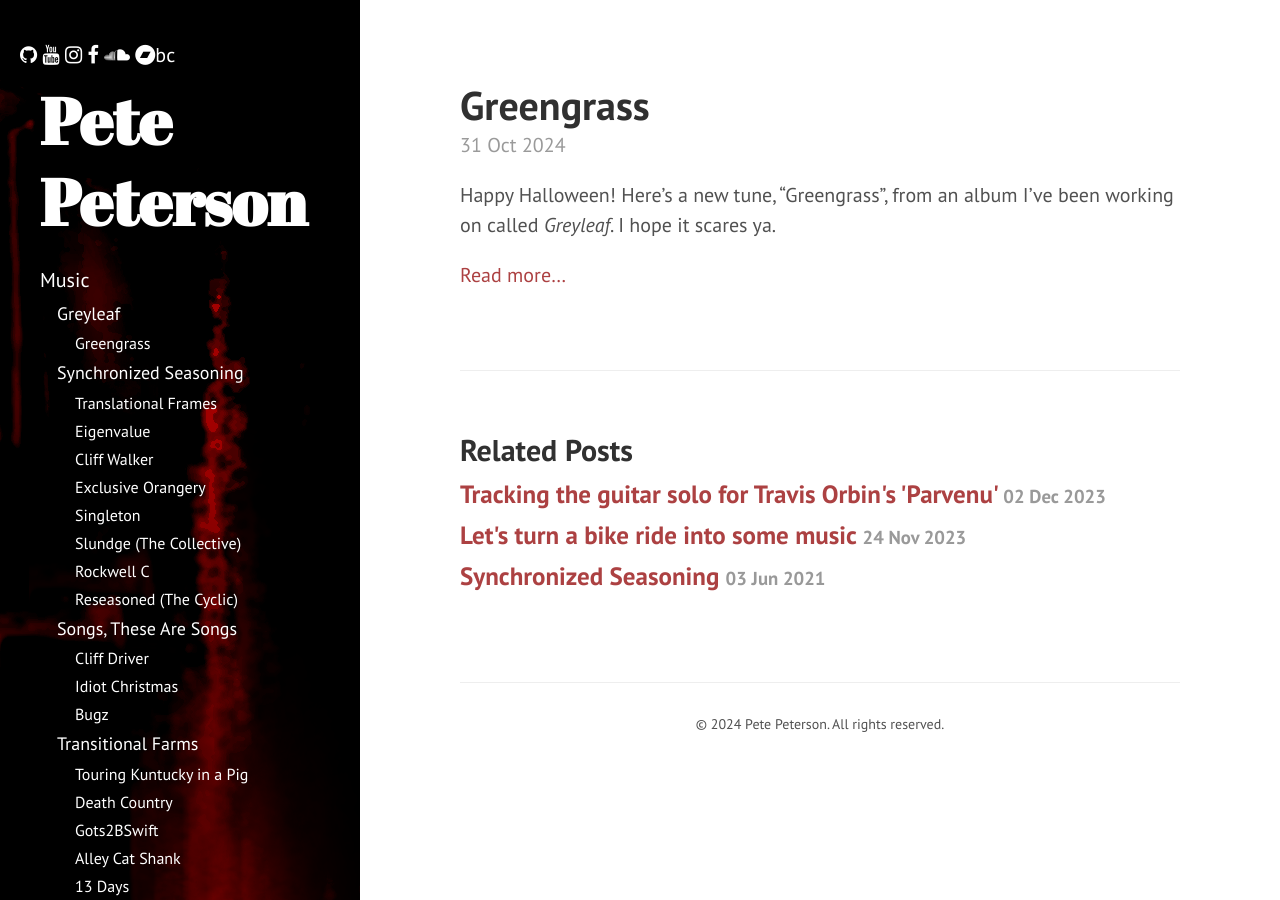
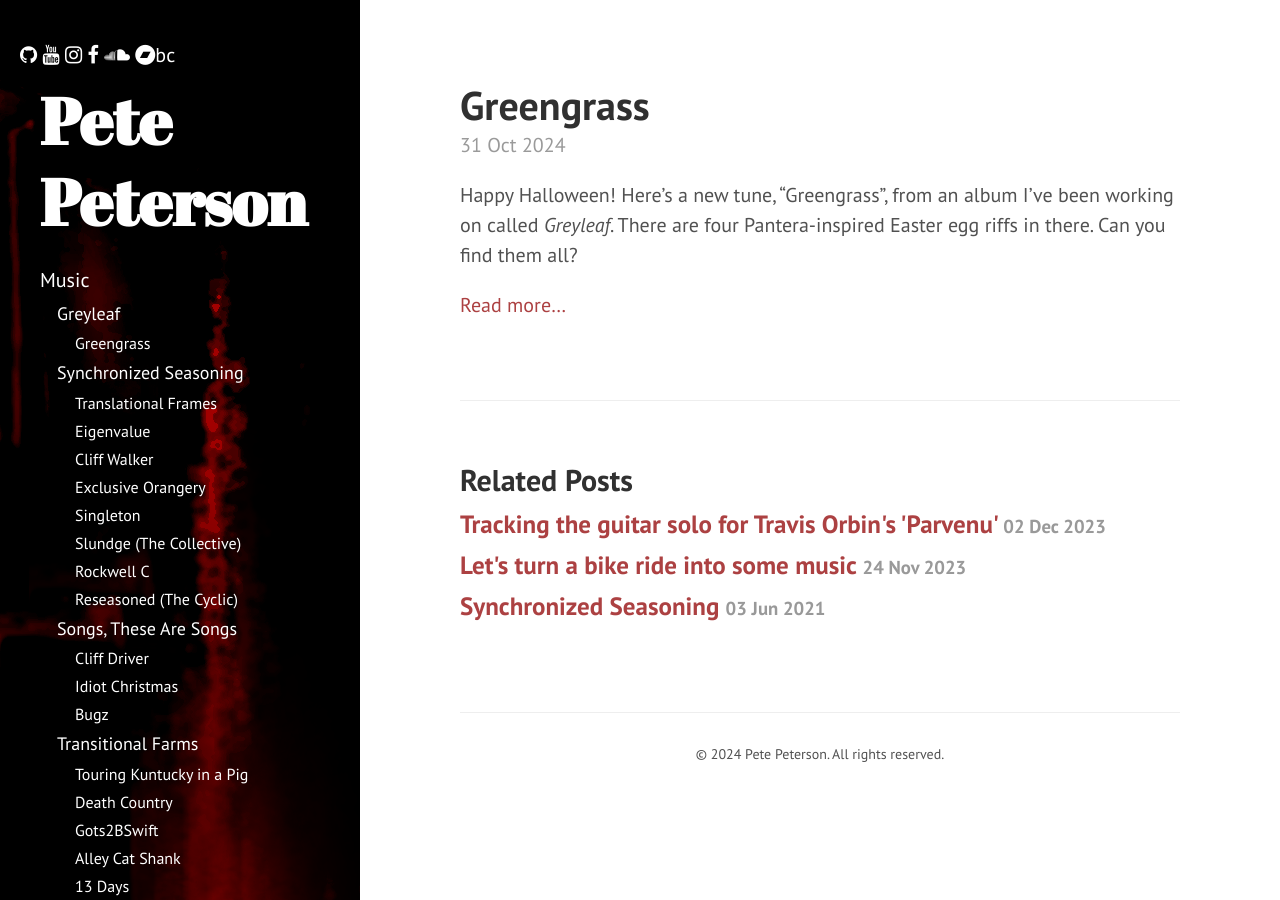
Before and after one commit to petepm/petepm.github.io, a Jekyll site: the page built from _posts/2024-10-31-greengrass.md, in a window 1280 px wide. Built offline with Jekyll 4.4.1, drawn with Linux system fonts in a browser that asks for light colours; nearby versions of some CDN libraries.

Commit message:
Add note about Pantera riffs

```diff
--- a/_posts/2024-10-31-greengrass.md
+++ b/_posts/2024-10-31-greengrass.md
@@ -12,6 +12,7 @@ categories:
 Happy Halloween!
 Here's a new tune, "Greengrass", from an album I've
 been working on called _Greyleaf_.
-I hope it scares ya.
+There are four Pantera-inspired Easter egg riffs in there.
+Can you find them all?
 
 [Read more...](/music/greyleaf/greengrass)
```
Also changed, not shown: music/greyleaf/greengrass.md (+3 -0 lines).
